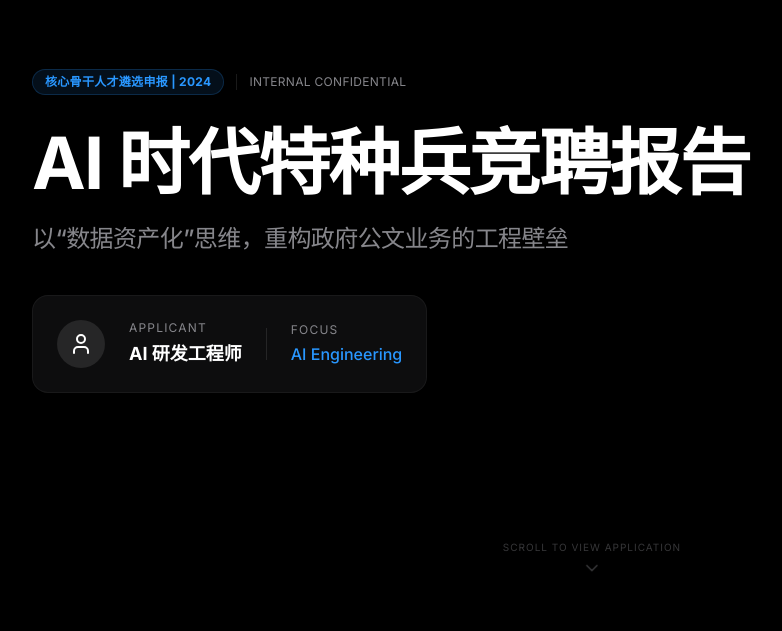
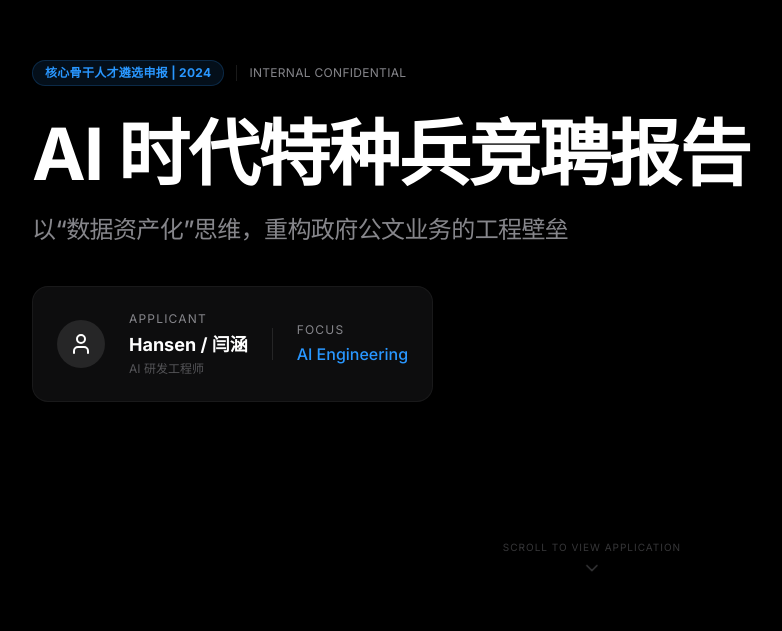
Before and after one commit to Hanyan179/-ai, a React (Vite) app: page / in a window 1280 px wide. Shown: the part 169-800 px from the top of the page, without its empty margins (48-830 px from the left). Built offline with nearby package versions, Linux system fonts and the light colour scheme.

Commit message:
Display applicant name in Hero section

```diff
--- a/components/Hero.tsx
+++ b/components/Hero.tsx
@@ -56,7 +56,8 @@ const Hero: React.FC = () => {
             </div>
             <div>
                <div className="text-xs text-secondary uppercase tracking-widest mb-1">Applicant</div>
-               <div className="text-white font-bold text-lg">{PROFILE_DATA.role}</div>
+               <div className="text-white font-bold text-lg">{PROFILE_DATA.name}</div>
+               <div className="text-xs text-secondary/60 mt-0.5">{PROFILE_DATA.role}</div>
             </div>
             <div className="h-8 w-px bg-white/10"></div>
             <div>
```
